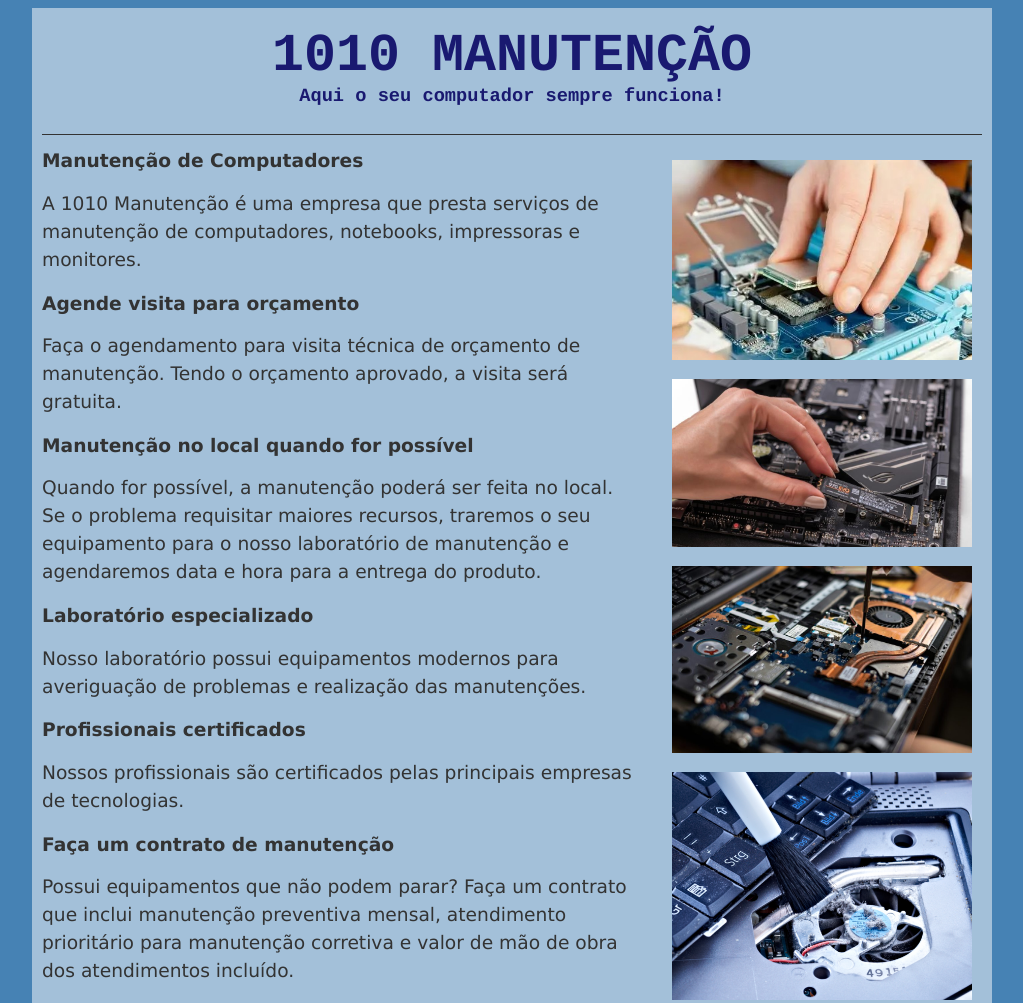
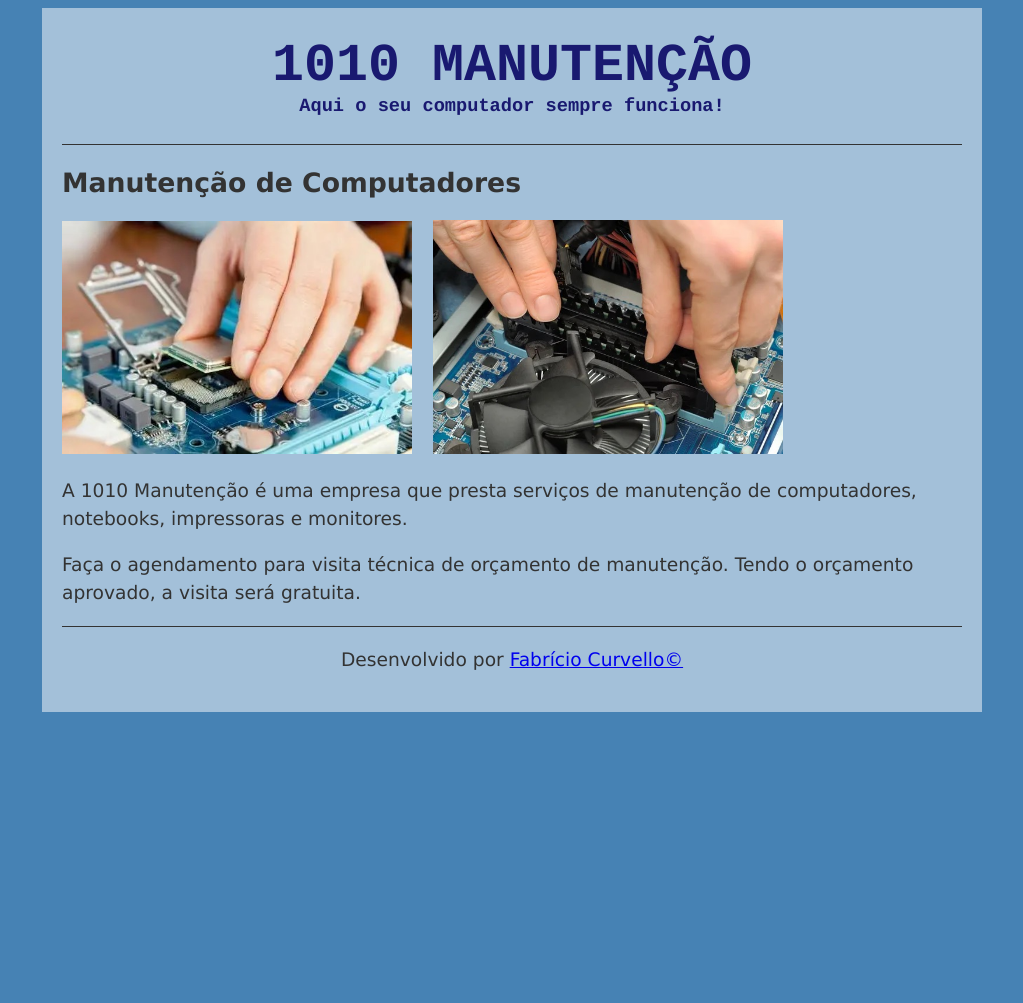
Before and after one commit to fabcurvello/site1010manutencao, a plain HTML site: page oficina.html in a window 1280 px wide. Shown: the top 1003 px of the page, without its empty margins (128-1151 px from the left). After the commit the page ends 800 px from the top, so only its background shows below. Drawn offline with Linux system fonts and the light colour scheme.

Commit message:
Reduzindo mais ainda o site para oficina web

```diff
--- /dev/null
+++ b/css/oficina-estilo.css
@@ -0,0 +1,50 @@
+@charset "UTF-8";
+
+body {
+    background-color: rgb(70, 130, 180);/* #4682B4; /* SteelBlue */
+    font-family: Verdana;
+	font-size: 14pt;
+	color: #333333;
+}
+
+p {
+	line-height: 28px; /* espaçamento entre linhas */
+}
+
+h1 {
+    font-size: 20pt;
+}
+
+div {
+     background-color: rgba(255,255,255, 0.5); /* rgb alpha. O 0.75 é uma transparência */
+     width: 900px;
+     padding: 20px;
+     margin: auto;
+}
+
+header {
+    height: 80px;
+    text-align: center;
+    font-family: courier;
+    color: #191970;
+    line-height: 5px; /* espaçamento entre linhas */
+    border-bottom: 1px solid #333333;
+}
+
+header h1{
+    font-size: 40pt;
+}
+
+header h2{
+    font-size: 14pt;
+}
+
+img {
+    width: 350px;
+    margin-right: 15px;
+}
+
+footer {
+    text-align: center;
+    border-top: 1px solid #333333;
+}
--- a/oficina.html
+++ b/oficina.html
@@ -3,7 +3,7 @@
 <head>
     <meta charset="UTF-8">
     <title>Oficina Site</title>
-    <link href="css/of-estilo.css" rel="stylesheet" type="text/css">
+    <link href="css/oficina-estilo.css" rel="stylesheet" type="text/css">
 </head>
 <body>
   <div>
@@ -15,33 +15,16 @@
 
     <section>
       <h1>Manutenção de Computadores</h1>
+      <img src="imagens/lab-cpu.jpg">
+      <img src="imagens/lab-preventiva2.jpg">
       <p>A 1010 Manutenção é uma empresa que presta serviços de manutenção de computadores, notebooks, impressoras e monitores.</p>
-
-      <h1>Agende visita para orçamento</h1>
       <p>Faça o agendamento para visita técnica de orçamento de manutenção. Tendo o orçamento aprovado, a visita será gratuita.</p>
-
-      <h1>Manutenção no local quando for possível</h1>
-      <p>Quando for possível, a manutenção poderá ser feita no local. Se o problema requisitar maiores recursos, traremos o seu equipamento para o nosso laboratório de manutenção e agendaremos data e hora para a entrega do produto.</p>
-
-      <h1>Laboratório especializado</h1>
-      <p>Nosso laboratório possui equipamentos modernos para averiguação de problemas e realização das manutenções.</p>
-
-      <h1>Profissionais certificados</h1>
-      <p>Nossos profissionais são certificados pelas principais empresas de tecnologias.</p>
-
-      <h1>Faça um contrato de manutenção</h1>
-      <p>Possui equipamentos que não podem parar? Faça um contrato que inclui manutenção preventiva mensal, atendimento prioritário para manutenção corretiva e valor de mão de obra dos atendimentos incluído.</p>
     </section>
 
-    <aside>
-      <img src="imagens/lab-cpu.jpg">
-      <img src="imagens/lab-ssd.jpg">
-      <img src="imagens/lab-note.jpg">
-      <img src="imagens/lab-preventiva1.png">
-    </aside>
     <footer>
       <p>Desenvolvido por <a href="https://github.com/fabcurvello" target="_blank">Fabrício Curvello&copy;</a></p>
     </footer>
+
   </div>
 </body>
 </html>
```
